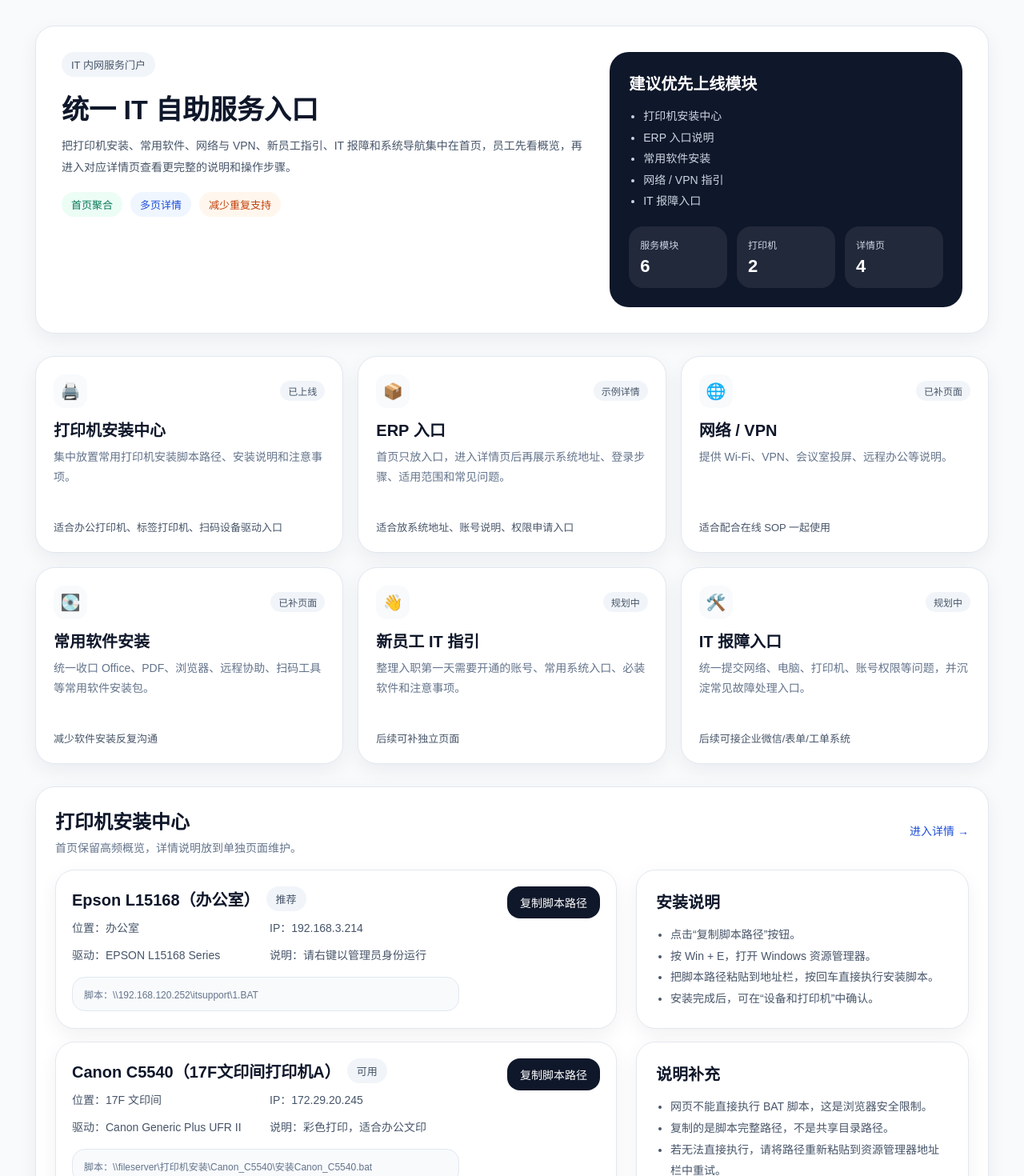
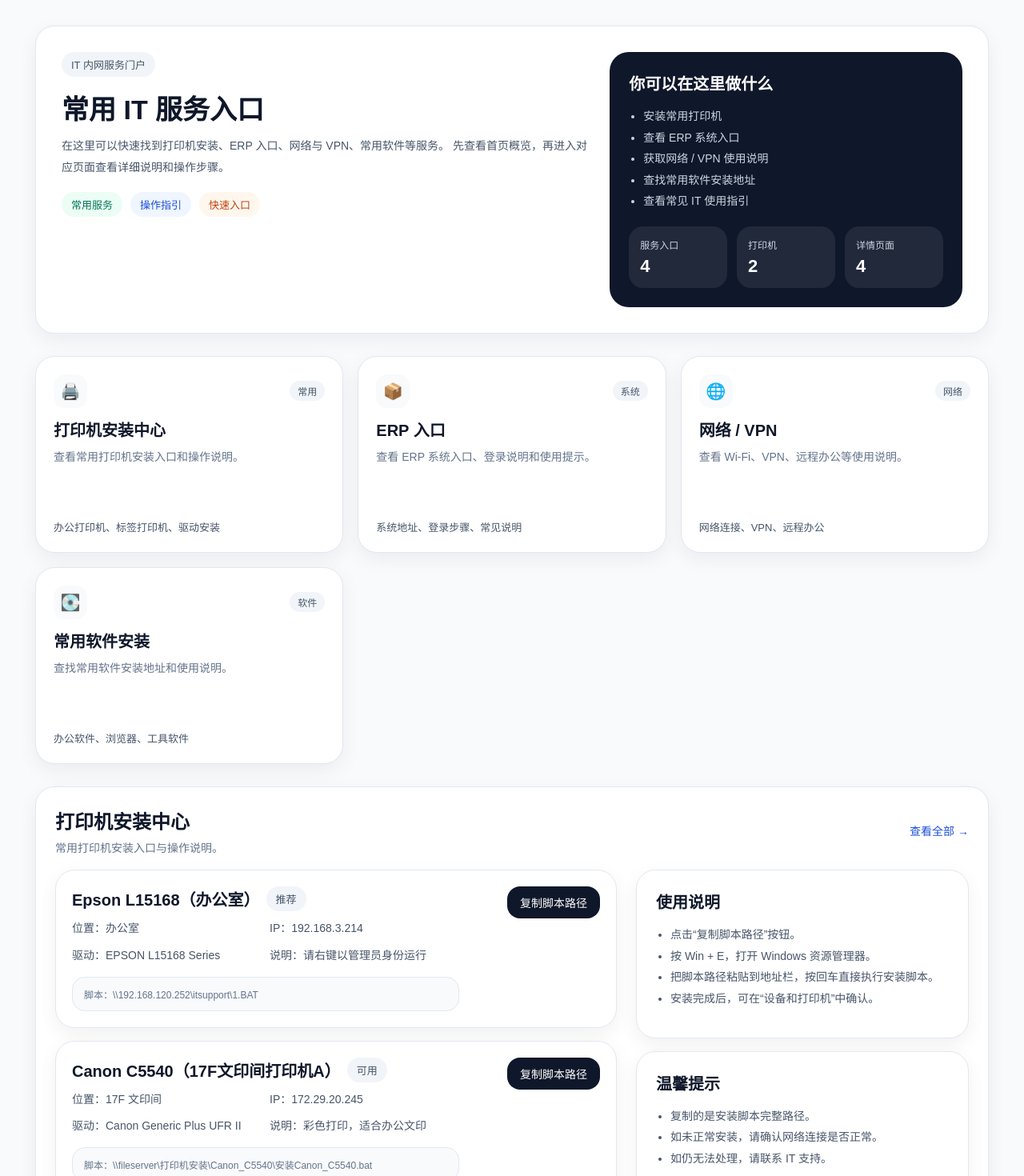
Before and after one commit to EmbraceMoxx/it-portal-vue, a Vue app: page / in a window 1280 px wide. Shown: the top 1470 px of the page at 80% size. Built offline with nearby package versions, Linux system fonts and the light colour scheme.

Commit message:
改成更面向用户一点

```diff
--- a/src/data/modules.ts
+++ b/src/data/modules.ts
@@ -13,54 +13,36 @@ export const modules: PortalModule[] = [
     key: 'printer',
     title: '打印机安装中心',
     icon: '🖨️',
-    tag: '已上线',
-    desc: '集中放置常用打印机安装脚本路径、安装说明和注意事项。',
-    meta: '适合办公打印机、标签打印机、扫码设备驱动入口',
+    tag: '常用',
+    desc: '查看常用打印机安装入口和操作说明。',
+    meta: '办公打印机、标签打印机、驱动安装',
     to: '/printer',
   },
   {
     key: 'erp',
     title: 'ERP 入口',
     icon: '📦',
-    tag: '示例详情',
-    desc: '首页只放入口，进入详情页后再展示系统地址、登录步骤、适用范围和常见问题。',
-    meta: '适合放系统地址、账号说明、权限申请入口',
+    tag: '系统',
+    desc: '查看 ERP 系统入口、登录说明和使用提示。',
+    meta: '系统地址、登录步骤、常见说明',
     to: '/erp',
   },
   {
     key: 'network',
     title: '网络 / VPN',
     icon: '🌐',
-    tag: '已补页面',
-    desc: '提供 Wi-Fi、VPN、会议室投屏、远程办公等说明。',
-    meta: '适合配合在线 SOP 一起使用',
+    tag: '网络',
+    desc: '查看 Wi-Fi、VPN、远程办公等使用说明。',
+    meta: '网络连接、VPN、远程办公',
     to: '/network',
   },
   {
     key: 'software',
     title: '常用软件安装',
     icon: '💽',
-    tag: '已补页面',
-    desc: '统一收口 Office、PDF、浏览器、远程协助、扫码工具等常用软件安装包。',
-    meta: '减少软件安装反复沟通',
+    tag: '软件',
+    desc: '查找常用软件安装地址和使用说明。',
+    meta: '办公软件、浏览器、工具软件',
     to: '/software',
   },
-  {
-    key: 'onboarding',
-    title: '新员工 IT 指引',
-    icon: '👋',
-    tag: '规划中',
-    desc: '整理入职第一天需要开通的账号、常用系统入口、必装软件和注意事项。',
-    meta: '后续可补独立页面',
-    to: '/',
-  },
-  {
-    key: 'ticket',
-    title: 'IT 报障入口',
-    icon: '🛠️',
-    tag: '规划中',
-    desc: '统一提交网络、电脑、打印机、账号权限等问题，并沉淀常见故障处理入口。',
-    meta: '后续可接企业微信/表单/工单系统',
-    to: '/',
-  },
 ]
--- a/src/views/ErpView.vue
+++ b/src/views/ErpView.vue
@@ -8,10 +8,11 @@
 
     <div class="detail-header">
       <div>
-        <div class="eyebrow">系统详情</div>
+        <div class="eyebrow">系统服务</div>
         <h1>ERP 入口</h1>
         <p>
-          首页只放 ERP 入口，进入详情页后再展示系统地址、登录步骤、适用范围和常见问题。这种结构更适合长期维护，不会把首页堆得太满。
+          这里提供 ERP 系统入口、登录说明和常见使用提示。
+          如需进入系统，请先确认当前网络环境和账号权限是否正常。
         </p>
         <div class="detail-actions">
           <button class="btn-primary" @click="copyText('http://erp.example.local', '已复制系统地址')">
@@ -24,48 +25,48 @@
     <div class="detail-grid">
       <div class="detail-main">
         <div class="detail-card">
-          <h3>操作步骤</h3>
+          <h3>使用步骤</h3>
           <div class="step-list">
             <div class="step-item">
               <strong>1. 打开系统地址</strong>
-              <div>在公司网络环境下访问 ERP 内网地址，建议使用公司指定浏览器。</div>
+              <div>在公司网络环境下访问 ERP 系统地址。</div>
             </div>
             <div class="step-item">
               <strong>2. 输入账号密码</strong>
-              <div>使用公司分配的 ERP 账号登录，首次登录建议修改初始密码。</div>
+              <div>使用公司分配的账号登录系统。</div>
             </div>
             <div class="step-item">
-              <strong>3. 按岗位进入模块</strong>
-              <div>财务、采购、仓储、销售等岗位进入对应菜单。</div>
+              <strong>3. 进入对应模块</strong>
+              <div>根据岗位进入财务、采购、仓储、销售等对应菜单。</div>
             </div>
             <div class="step-item">
-              <strong>4. 遇到问题查看说明或联系 IT</strong>
-              <div>若出现登录失败、页面异常、权限不足，可先查看注意事项或提交 IT 报障。</div>
+              <strong>4. 遇到问题先查看提示</strong>
+              <div>如无法登录或权限异常，请先查看下方注意事项，仍无法解决再联系 IT 支持。</div>
             </div>
           </div>
         </div>
 
         <div class="detail-card">
-          <h3>入口信息</h3>
-          <div class="path-box">系统地址：http://erp.example.local</div>
+          <h3>系统地址</h3>
+          <div class="path-box">http://erp.example.local</div>
         </div>
       </div>
 
       <div class="detail-side">
         <div class="faq-card">
-          <h3>适用范围</h3>
+          <h3>适用对象</h3>
           <ul>
-            <li>适用于财务、采购、仓储、销售等 ERP 使用人员。</li>
-            <li>适合放置系统地址、账号说明、权限申请入口。</li>
+            <li>适用于需要使用 ERP 系统的员工。</li>
+            <li>可用于查看系统入口、登录说明和基础使用提示。</li>
           </ul>
         </div>
 
         <div class="faq-card">
-          <h3>注意事项</h3>
+          <h3>温馨提示</h3>
           <ul>
-            <li>系统地址建议只在公司内网访问。</li>
-            <li>首次登录建议修改密码。</li>
-            <li>权限不足需走业务负责人或 IT 审批流程。</li>
+            <li>请优先在公司内网环境下访问系统。</li>
+            <li>首次登录后建议及时修改密码。</li>
+            <li>如提示无权限，请联系业务负责人或 IT 支持处理。</li>
           </ul>
         </div>
       </div>
--- a/src/views/HomeView.vue
+++ b/src/views/HomeView.vue
@@ -4,33 +4,34 @@
       <div class="hero-grid">
         <div>
           <div class="eyebrow">IT 内网服务门户</div>
-          <h1>统一 IT 自助服务入口</h1>
+          <h1>常用 IT 服务入口</h1>
           <p>
-            把打印机安装、常用软件、网络与 VPN、新员工指引、IT 报障和系统导航集中在首页，员工先看概览，再进入对应详情页查看更完整的说明和操作步骤。
+            在这里可以快速找到打印机安装、ERP 入口、网络与 VPN、常用软件等服务。
+            先查看首页概览，再进入对应页面查看详细说明和操作步骤。
           </p>
 
           <div class="badge-row">
-            <span class="badge green">首页聚合</span>
-            <span class="badge blue">多页详情</span>
-            <span class="badge orange">减少重复支持</span>
+            <span class="badge green">常用服务</span>
+            <span class="badge blue">操作指引</span>
+            <span class="badge orange">快速入口</span>
           </div>
         </div>
 
         <div class="hero-side">
           <div>
-            <h2>建议优先上线模块</h2>
+            <h2>你可以在这里做什么</h2>
             <ul>
-              <li>打印机安装中心</li>
-              <li>ERP 入口说明</li>
-              <li>常用软件安装</li>
-              <li>网络 / VPN 指引</li>
-              <li>IT 报障入口</li>
+              <li>安装常用打印机</li>
+              <li>查看 ERP 系统入口</li>
+              <li>获取网络 / VPN 使用说明</li>
+              <li>查找常用软件安装地址</li>
+              <li>查看常见 IT 使用指引</li>
             </ul>
           </div>
 
           <div class="stats">
             <div class="stat-box">
-              <div class="stat-label">服务模块</div>
+              <div class="stat-label">服务入口</div>
               <div class="stat-value">{{ modules.length }}</div>
             </div>
             <div class="stat-box">
@@ -38,7 +39,7 @@
               <div class="stat-value">{{ printers.length }}</div>
             </div>
             <div class="stat-box">
-              <div class="stat-label">详情页</div>
+              <div class="stat-label">详情页面</div>
               <div class="stat-value">4</div>
             </div>
           </div>
@@ -48,7 +49,7 @@
 
     <section class="module-grid">
       <ModuleCard
-        v-for="item in modules"
+        v-for="item in displayModules"
         :key="item.key"
         :item="item"
       />
@@ -59,10 +60,10 @@
         <div>
           <h2>打印机安装中心</h2>
           <div class="section-subtitle">
-            首页保留高频概览，详情说明放到单独页面维护。
+            常用打印机安装入口与操作说明。
           </div>
         </div>
-        <RouterLink class="btn-link" to="/printer">进入详情 →</RouterLink>
+        <RouterLink class="btn-link" to="/printer">查看全部 →</RouterLink>
       </div>
 
       <div class="detail-grid">
@@ -79,7 +80,7 @@
 
         <div class="detail-side">
           <div class="faq-card">
-            <h3>安装说明</h3>
+            <h3>使用说明</h3>
             <ul>
               <li>点击“复制脚本路径”按钮。</li>
               <li>按 Win + E，打开 Windows 资源管理器。</li>
@@ -89,11 +90,11 @@
           </div>
 
           <div class="faq-card">
-            <h3>说明补充</h3>
+            <h3>温馨提示</h3>
             <ul>
-              <li>网页不能直接执行 BAT 脚本，这是浏览器安全限制。</li>
-              <li>复制的是脚本完整路径，不是共享目录路径。</li>
-              <li>若无法直接执行，请将路径重新粘贴到资源管理器地址栏中重试。</li>
+              <li>复制的是安装脚本完整路径。</li>
+              <li>如未正常安装，请确认网络连接是否正常。</li>
+              <li>如仍无法处理，请联系 IT 支持。</li>
             </ul>
           </div>
         </div>
@@ -103,6 +104,7 @@
 </template>
 
 <script setup lang="ts">
+import { computed } from 'vue'
 import ModuleCard from '../components/ModuleCard.vue'
 import PrinterCard from '../components/PrinterCard.vue'
 import { modules } from '../data/modules'
@@ -114,4 +116,11 @@ const { copyText } = useClipboard()
 const handleCopy = (path: string) => {
   copyText(path, '已复制脚本路径')
 }
+
+// 首页只展示真正给用户使用的入口
+const displayModules = computed(() =>
+  modules.filter((item) =>
+    ['printer', 'erp', 'network', 'software'].includes(item.key),
+  ),
+)
 </script>
--- a/src/views/NetworkView.vue
+++ b/src/views/NetworkView.vue
@@ -8,10 +8,11 @@
 
     <div class="detail-header">
       <div>
-        <div class="eyebrow">服务详情</div>
+        <div class="eyebrow">网络服务</div>
         <h1>网络 / VPN</h1>
         <p>
-          集中整理 Wi-Fi、VPN、远程办公、会议室投屏等高频网络说明。首页只放入口，详细步骤、下载地址和注意事项放到详情页维护更清晰。
+          这里提供 Wi-Fi、VPN、远程办公等相关说明。
+          如需远程访问公司系统，可先查看连接方式和操作步骤。
         </p>
         <div class="detail-actions">
           <button class="btn-primary" @click="copyText('http://it.example.local/vpn', '已复制 VPN 地址')">
@@ -24,48 +25,48 @@
     <div class="detail-grid">
       <div class="detail-main">
         <div class="detail-card">
-          <h3>操作步骤</h3>
+          <h3>使用步骤</h3>
           <div class="step-list">
             <div class="step-item">
-              <strong>1. 确认使用场景</strong>
-              <div>区分办公室 Wi-Fi、访客网络、远程办公 VPN、会议室投屏等不同场景。</div>
+              <strong>1. 确认当前使用场景</strong>
+              <div>请先确认你是办公室网络、居家办公还是远程访问场景。</div>
             </div>
             <div class="step-item">
-              <strong>2. 下载并安装客户端</strong>
-              <div>从统一入口下载 VPN 客户端或查看 Wi-Fi 使用说明。</div>
+              <strong>2. 获取连接地址或客户端</strong>
+              <div>根据说明获取 VPN 地址或客户端安装方式。</div>
             </div>
             <div class="step-item">
-              <strong>3. 配置账号与连接地址</strong>
-              <div>按指引输入公司分配的账号、密码和服务器地址。</div>
+              <strong>3. 输入账号并连接</strong>
+              <div>按要求填写公司分配的账号、密码和连接地址。</div>
             </div>
             <div class="step-item">
-              <strong>4. 连接失败先自查</strong>
-              <div>优先检查密码、网络连通性和本地防火墙设置。</div>
+              <strong>4. 连接异常先自查</strong>
+              <div>如连接失败，请先检查网络是否正常、账号密码是否正确。</div>
             </div>
           </div>
         </div>
 
         <div class="detail-card">
-          <h3>入口信息</h3>
-          <div class="path-box">VPN 地址：http://it.example.local/vpn</div>
+          <h3>VPN 地址</h3>
+          <div class="path-box">http://it.example.local/vpn</div>
         </div>
       </div>
 
       <div class="detail-side">
         <div class="faq-card">
-          <h3>适用范围</h3>
+          <h3>适用对象</h3>
           <ul>
-            <li>适用于办公室 Wi-Fi、远程办公、会议室投屏等网络场景。</li>
-            <li>适合放置 VPN 下载地址、配置说明、常见问题和异常排查步骤。</li>
+            <li>适用于办公室网络、远程办公、外出访问公司系统等场景。</li>
+            <li>可用于查看 Wi-Fi、VPN 和远程连接说明。</li>
           </ul>
         </div>
 
         <div class="faq-card">
-          <h3>注意事项</h3>
+          <h3>温馨提示</h3>
           <ul>
-            <li>网络地址和 VPN 配置属于动态信息，建议定期维护更新。</li>
-            <li>涉及账号、网络安全和访问控制的说明要和现行策略保持一致。</li>
-            <li>可继续拆分为 Wi-Fi、VPN、会议室投屏三个独立子页。</li>
+            <li>请使用公司提供的账号和连接方式。</li>
+            <li>涉及网络访问和账号安全的信息请勿随意外传。</li>
+            <li>如多次连接失败，请联系 IT 支持。</li>
           </ul>
         </div>
       </div>
--- a/src/views/SoftwareView.vue
+++ b/src/views/SoftwareView.vue
@@ -8,10 +8,11 @@
 
     <div class="detail-header">
       <div>
-        <div class="eyebrow">服务详情</div>
+        <div class="eyebrow">软件服务</div>
         <h1>常用软件安装</h1>
         <p>
-          把办公软件、浏览器、PDF 工具、远程协助、扫码工具等统一收口。首页只放入口，详情页维护安装分类、版本说明、下载地址和注意事项更适合长期使用。
+          这里提供常用软件的安装入口和使用说明，
+          包括办公软件、浏览器、PDF 工具、远程协助工具等。
         </p>
         <div class="detail-actions">
           <button class="btn-primary" @click="copyText('http://it.example.local/software', '已复制软件中心地址')">
@@ -24,48 +25,48 @@
     <div class="detail-grid">
       <div class="detail-main">
         <div class="detail-card">
-          <h3>操作步骤</h3>
+          <h3>使用步骤</h3>
           <div class="step-list">
             <div class="step-item">
-              <strong>1. 选择软件分类</strong>
-              <div>按办公、开发、远程协助、扫码工具等分类展示。</div>
+              <strong>1. 选择需要的软件</strong>
+              <div>根据办公、浏览器、工具软件等分类找到对应安装项。</div>
             </div>
             <div class="step-item">
               <strong>2. 下载对应版本</strong>
-              <div>明确 Windows / Mac、32 位 / 64 位等差异，避免装错版本。</div>
+              <div>请确认系统类型和软件版本，避免安装不匹配的版本。</div>
             </div>
             <div class="step-item">
-              <strong>3. 查看安装说明</strong>
-              <div>对有特殊权限要求的软件，补充管理员运行、重启或依赖说明。</div>
+              <strong>3. 按说明完成安装</strong>
+              <div>如页面有安装提示，请按步骤完成安装。</div>
             </div>
             <div class="step-item">
-              <strong>4. 安装失败再报障</strong>
-              <div>先查看版本、兼容性、权限说明，再决定是否进入 IT 报障流程。</div>
+              <strong>4. 安装失败再寻求帮助</strong>
+              <div>如仍无法安装，请联系 IT 支持协助处理。</div>
             </div>
           </div>
         </div>
 
         <div class="detail-card">
-          <h3>入口信息</h3>
-          <div class="path-box">软件中心地址：http://it.example.local/software</div>
+          <h3>软件中心地址</h3>
+          <div class="path-box">http://it.example.local/software</div>
         </div>
       </div>
 
       <div class="detail-side">
         <div class="faq-card">
-          <h3>适用范围</h3>
+          <h3>适用对象</h3>
           <ul>
-            <li>适用于办公软件、浏览器、PDF 工具、远程协助、驱动工具等安装场景。</li>
-            <li>适合按软件类别、平台和版本继续拆分子页面。</li>
+            <li>适用于需要安装常用办公和工具软件的员工。</li>
+            <li>可用于查看软件下载地址和安装说明。</li>
           </ul>
         </div>
 
         <div class="faq-card">
-          <h3>注意事项</h3>
+          <h3>温馨提示</h3>
           <ul>
-            <li>软件版本、安装说明和下载地址建议统一维护。</li>
-            <li>对需要管理员权限的软件，要明确标注安装要求。</li>
-            <li>后续可以继续拆出浏览器、Office、开发工具等更细页面。</li>
+            <li>请优先使用公司提供的软件安装入口。</li>
+            <li>部分软件可能需要管理员权限，请按页面提示操作。</li>
+            <li>如下载或安装异常，请联系 IT 支持。</li>
           </ul>
         </div>
       </div>
```
